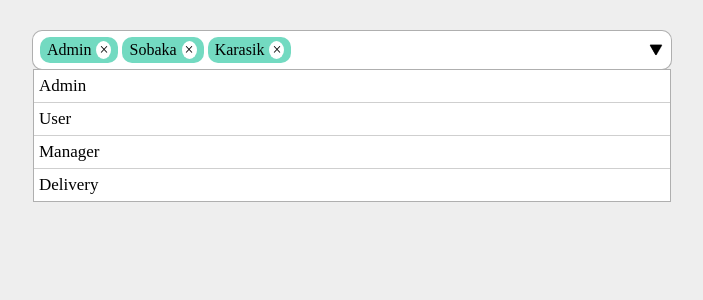
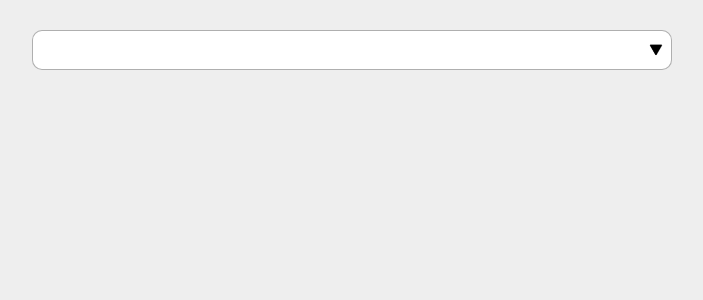
Before and after one commit to momotdev/multi-select, a React (Create React App) app: page / in a window 1280 px wide. Shown: the top 300 px of the page, without its empty margins (288-991 px from the left). Built offline with nearby package versions, Linux system fonts and the light colour scheme.

Commit message:
implemented base multiselect functional

```diff
--- a/src/App.js
+++ b/src/App.js
@@ -9,10 +9,14 @@ function App() {
 		{value: 'DELIVERY', label: 'Delivery'},
 	]
 
+	const onChange = (value) => {
+		console.log(value)
+	}
+
 	return (
 		<div className="app">
 			<div className="content">
-				<MultiSelect options={options}/>
+				<MultiSelect options={options} onChange={onChange}/>
 			</div>
 		</div>
 	);
--- a/src/components/MultiSelect/MultiSelect.jsx
+++ b/src/components/MultiSelect/MultiSelect.jsx
@@ -1,35 +1,82 @@
 import classes from './MultiSelect.module.css';
+import {useEffect, useState} from "react";
 
-const MultiSelect = ({options}) => {
+const MultiSelect = ({options, onChange}) => {
+	const [selectedOptions, setSelectedOptions] = useState([]);
+	const [activeOptions, setActiveOptions] = useState(options);
+	const [isListOpen, setIsListOpen] = useState(false);
+	const optionsListStyle = isListOpen ? [classes["options-wrapper"], classes['options-wrapper--active']] : [classes["options-wrapper"]];
+
+	const selectOption = (value) => {
+		if (selectedOptions.indexOf(value) === -1) {
+			setSelectedOptions([...selectedOptions, value]);
+			setActiveOptions(activeOptions.filter(option => option.label !== value))
+		}
+	}
+
+	const deleteOption = (value) => {
+		if (selectedOptions.indexOf(value) !== -1) {
+			setSelectedOptions(selectedOptions.filter(option => option !== value));
+		}
+	}
+
+	const toggleOptionsList = () => {
+		if (activeOptions.length) {
+			setIsListOpen(!isListOpen);
+		}
+	}
+
+	useEffect(() => {
+		setActiveOptions(options.filter(option => !selectedOptions.some(o => o === option.label)));
+		onChange(options.filter(option => selectedOptions.some(o => o === option.label)));
+	}, [selectedOptions, options, onChange])
+
+	useEffect(() => {
+		window.addEventListener("click", (event) =>  {
+			const target = event.target;
+			if (target.className !== classes.select && target.className !== classes['selected-option-delete']) {
+				setIsListOpen(false);
+			}
+		});
+	}, [])
+
 	return (
-		<div className={classes.select}>
+		<div className={classes.select} onClick={toggleOptionsList}>
 			<div className={classes['selected-options-wrapper']}>
-				<SelectedOption value={'Admin'}/>
-				<SelectedOption value={'Sobaka'}/>
-				<SelectedOption value={'Karasik'}/>
+				{selectedOptions.map(option => <SelectedOption key={option} value={option} onDelete={deleteOption}/>)}
 			</div>
 			<div className={classes['arrow-wrapper']}>
-				<svg width={24} height={24} style={{enableBackground: `new 0 0 100 100`}} viewBox="0 0 100 100" xmlns="http://www.w3.org/2000/svg">
+				<svg width={24} height={24} style={{enableBackground: `new 0 0 100 100`}} viewBox="0 0 100 100"
+					 xmlns="http://www.w3.org/2000/svg">
 					<g>
-						<path d="M31.356,25.677l38.625,22.3c1.557,0.899,1.557,3.147,0,4.046l-38.625,22.3c-1.557,0.899-3.504-0.225-3.504-2.023V27.7   C27.852,25.902,29.798,24.778,31.356,25.677z"/>
-						<path d="M69.981,47.977l-38.625-22.3c-0.233-0.134-0.474-0.21-0.716-0.259l37.341,21.559c1.557,0.899,1.557,3.147,0,4.046   l-38.625,22.3c-0.349,0.201-0.716,0.288-1.078,0.301c0.656,0.938,1.961,1.343,3.078,0.699l38.625-22.3   C71.538,51.124,71.538,48.876,69.981,47.977z"/>
-						<path d="M31.356,25.677l38.625,22.3c1.557,0.899,1.557,3.147,0,4.046   l-38.625,22.3c-1.557,0.899-3.504-0.225-3.504-2.023V27.7C27.852,25.902,29.798,24.778,31.356,25.677z"
-							  style={{fill: 'none', stroke: '#000000', strokeMiterlimit:10}}/>
+						<path
+							d="M31.356,25.677l38.625,22.3c1.557,0.899,1.557,3.147,0,4.046l-38.625,22.3c-1.557,0.899-3.504-0.225-3.504-2.023V27.7   C27.852,25.902,29.798,24.778,31.356,25.677z"/>
+						<path
+							d="M69.981,47.977l-38.625-22.3c-0.233-0.134-0.474-0.21-0.716-0.259l37.341,21.559c1.557,0.899,1.557,3.147,0,4.046   l-38.625,22.3c-0.349,0.201-0.716,0.288-1.078,0.301c0.656,0.938,1.961,1.343,3.078,0.699l38.625-22.3   C71.538,51.124,71.538,48.876,69.981,47.977z"/>
+						<path
+							d="M31.356,25.677l38.625,22.3c1.557,0.899,1.557,3.147,0,4.046   l-38.625,22.3c-1.557,0.899-3.504-0.225-3.504-2.023V27.7C27.852,25.902,29.798,24.778,31.356,25.677z"
+							style={{fill: 'none', stroke: '#000000', strokeMiterlimit: 10}}/>
 					</g>
 				</svg>
 			</div>
-			<div className={classes["options-wrapper"]}>
-				{options.map(option => <div key={option.value} className={classes.option}>{option.label}</div>)}
+			<div className={optionsListStyle.join(' ')}>
+				{activeOptions.map(option => <div key={option.value} onClick={() => selectOption(option.label)}
+												  className={classes.option}>{option.label}</div>)}
 			</div>
 		</div>
 	);
 };
 
-const SelectedOption = ({value}) => {
+const SelectedOption = ({value, onDelete}) => {
 	return (
 		<div className={classes['selected-option']}>
-			<div className={classes['selected-option-label']}>{value}</div>
-			<div className={classes['selected-option-delete']}>&times;</div>
+			<div className={classes['selected-option-label']} onClick={(e) => {
+				e.stopPropagation();
+			}}>{value}</div>
+			<div className={classes['selected-option-delete']} onClick={(e) => {
+				e.stopPropagation();
+				onDelete(value);
+			}}>&times;</div>
 		</div>
 	)
 }
--- a/src/components/MultiSelect/MultiSelect.module.css
+++ b/src/components/MultiSelect/MultiSelect.module.css
@@ -7,6 +7,7 @@
     justify-content: space-between;
     position: relative;
     background-color: #ffffff;
+    cursor: pointer;
 }
 
 .arrow-wrapper {
@@ -27,6 +28,7 @@
     border-radius: 10px;
     padding: 4px 7px;
     margin: 0 2px;
+    cursor: default;
 }
 
 .selected-option-delete {
@@ -43,6 +45,11 @@
     border: 1px solid #00000050;
     top: 100%;
     background-color: #ffffff;
+    display: none;
+}
+
+.options-wrapper--active {
+    display: block;
 }
 
 .option {
@@ -59,3 +66,7 @@
 .option:hover {
     background-color: #61b7a2;
 }
+
+.option, .selected-option {
+    user-select: none;
+}
```
